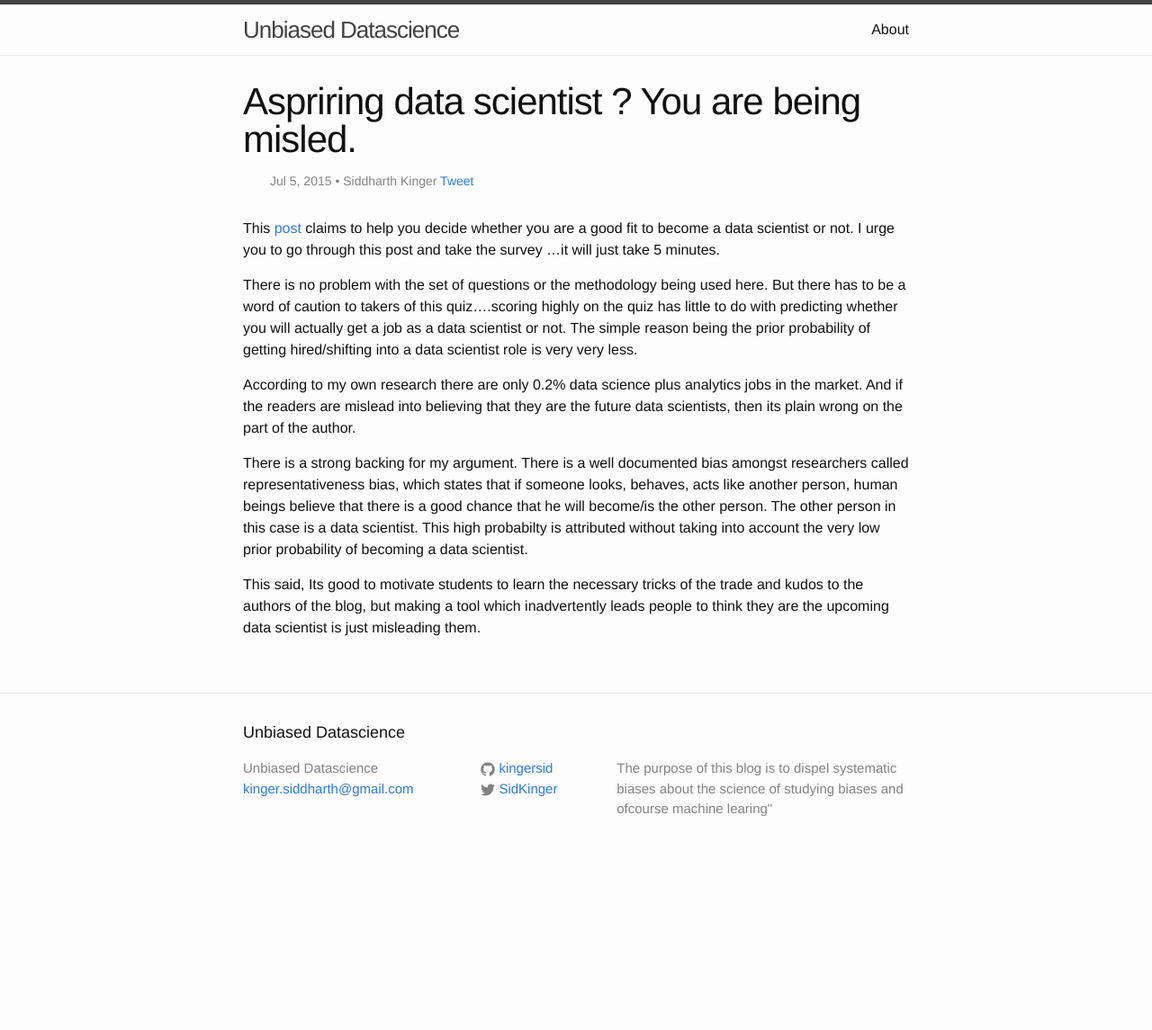
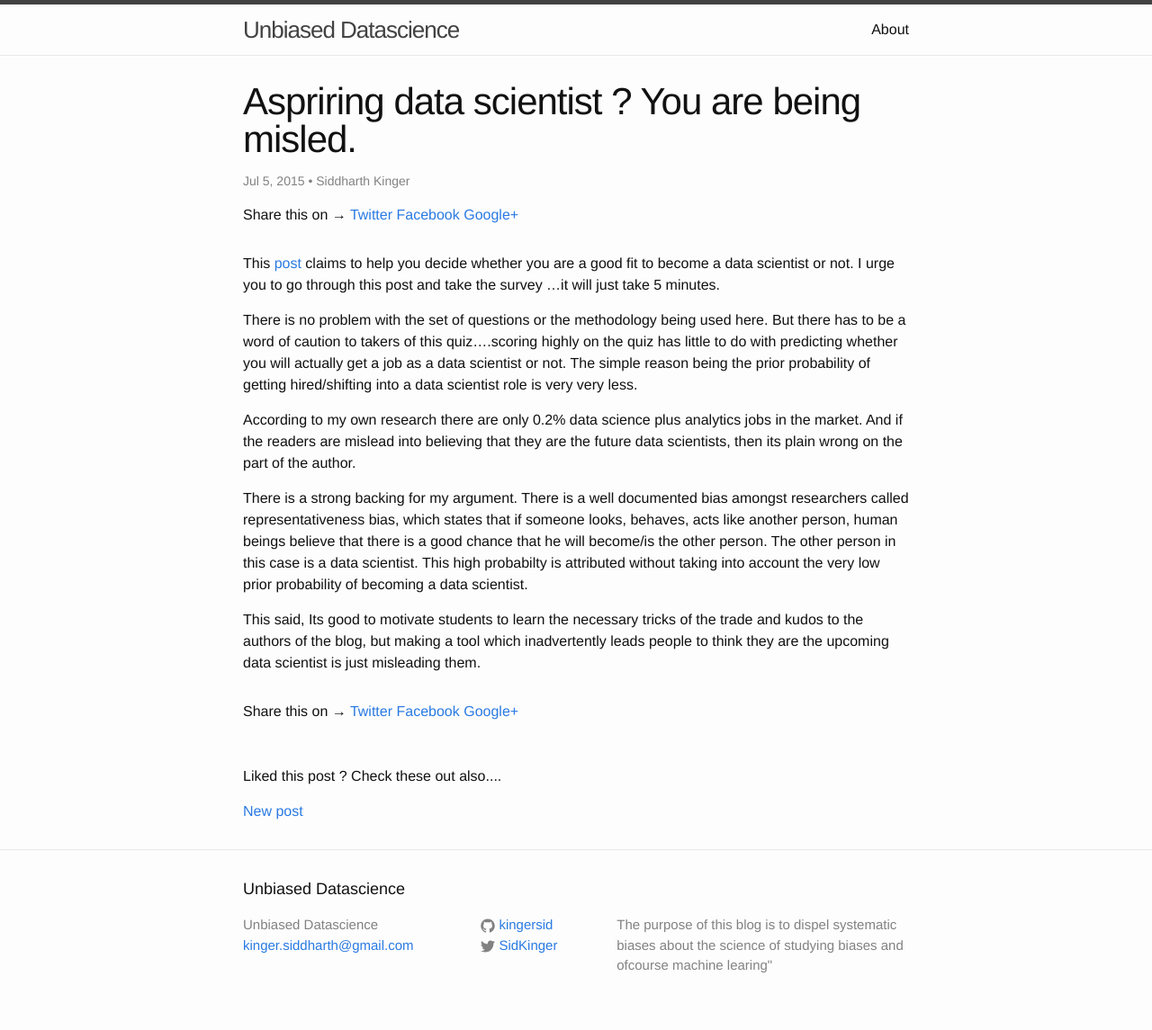
Before and after one commit to kingersid/Blog, a Jekyll site: the page built from _posts/2015-07-05-future-data-scientists.md, in a window 1280 px wide. Shown: the whole page at 90% size. Built offline with Jekyll 4.4.1, drawn with Linux system fonts in a browser that asks for light colours; comment, search, counter and statistics services are not loaded; before the commit the page ends 971 px from its top, so only the background shows below that.

Commit message:
next post

```diff
--- a/_layouts/post.html
+++ b/_layouts/post.html
@@ -7,10 +7,15 @@ layout: default
 
 
     <h1 class="post-title">{{ page.title }}</h1>
-    <ul class="metadata">
-    <li><p class="post-meta">{{ page.date | date: "%b %-d, %Y" }}{% if page.author %}      • {{ page.author }}{% endif %}{% if page.meta %} • {{ page.meta }}{% endif %}        <a href="https://twitter.com/share" class="twitter-share-button" data-via="SidKinger" data-hashtags="DataScience, MachineLearning">Tweet</a></p></li>
+    <p class="post-meta">{{ page.date | date: "%b %-d, %Y" }}{% if page.author %}      • {{ page.author }}{% endif %}{% if page.meta %} • {{ page.meta }}{% endif %}</p>
+    Share this on &rarr;
+    <a href="https://twitter.com/intent/tweet?text={{ page.title }}&url={{ site.url }}{{ page.url }}&via={{ site.twitter_username }}&related={{ site.twitter_username }}" rel="nofollow" target="_blank" title="Share on Twitter">Twitter</a>
+    <a href="https://facebook.com/sharer.php?u={{ site.url }}{{ page.url }}" rel="nofollow" target="_blank" title="Share on Facebook">Facebook</a>
+    <a href="https://plus.google.com/share?url={{ site.url }}{{ page.url }}" rel="nofollow" target="_blank" title="Share on Google+">Google+</a>
+	</div>
 
-	</ul>
+
+
 
 	<script>!function(d,s,id){var js,fjs=d.getElementsByTagName(s)[0],p=/^http:/.test(d.location)?'http':'https';if(!d.getElementById(id)){js=d.createElement(s);js.id=id;js.src=p+'://platform.twitter.com/widgets.js';fjs.parentNode.insertBefore(js,fjs);}}(document, 'script', 'twitter-wjs');
 	</script>
@@ -19,5 +24,16 @@ layout: default
   <article class="post-content">
     {{ content }}
   </article>
+  Share this on &rarr;
+    <a href="https://twitter.com/intent/tweet?text={{ page.title }}&url={{ site.url }}{{ page.url }}&via={{ site.twitter_username }}&related={{ site.twitter_username }}" rel="nofollow" target="_blank" title="Share on Twitter">Twitter</a>
+    <a href="https://facebook.com/sharer.php?u={{ site.url }}{{ page.url }}" rel="nofollow" target="_blank" title="Share on Facebook">Facebook</a>
+    <a href="https://plus.google.com/share?url={{ site.url }}{{ page.url }}" rel="nofollow" target="_blank" title="Share on Google+">Google+</a>
+  <br>
+  <br>
+  <br>
+  <p>Liked this post ? Check these out also....</p>
+  {% for post in site.related_posts %}
+  <a href="/Blog/{{post.url}}">{{ post.title }}</a><br />
+  {% endfor %}
 
 </div>
```
Also changed, not shown: _posts/2015-07-05-future-data-scientists.md (+0 -1 lines), _posts/2015-07-06-new-post.md (added, +8 -0 lines).
